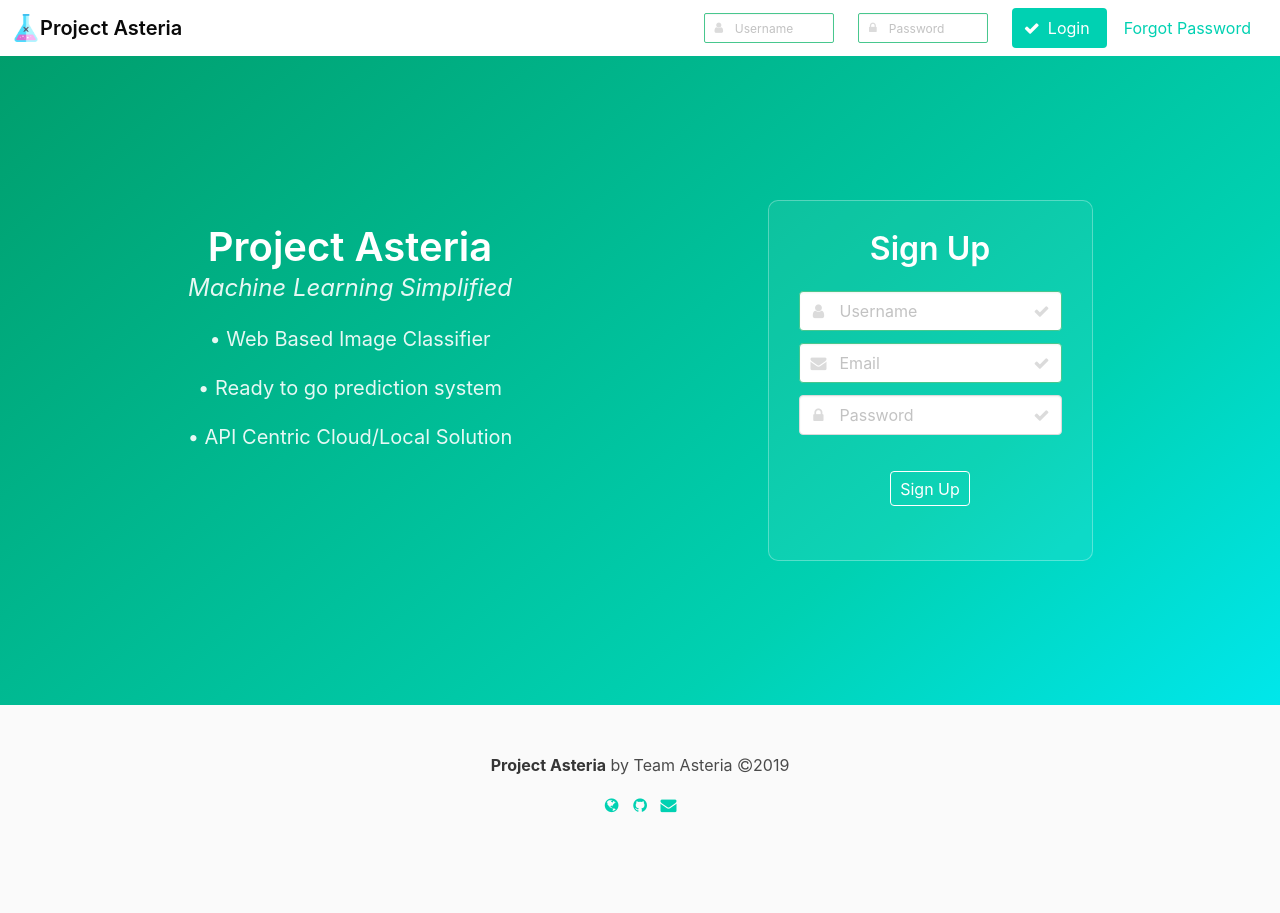
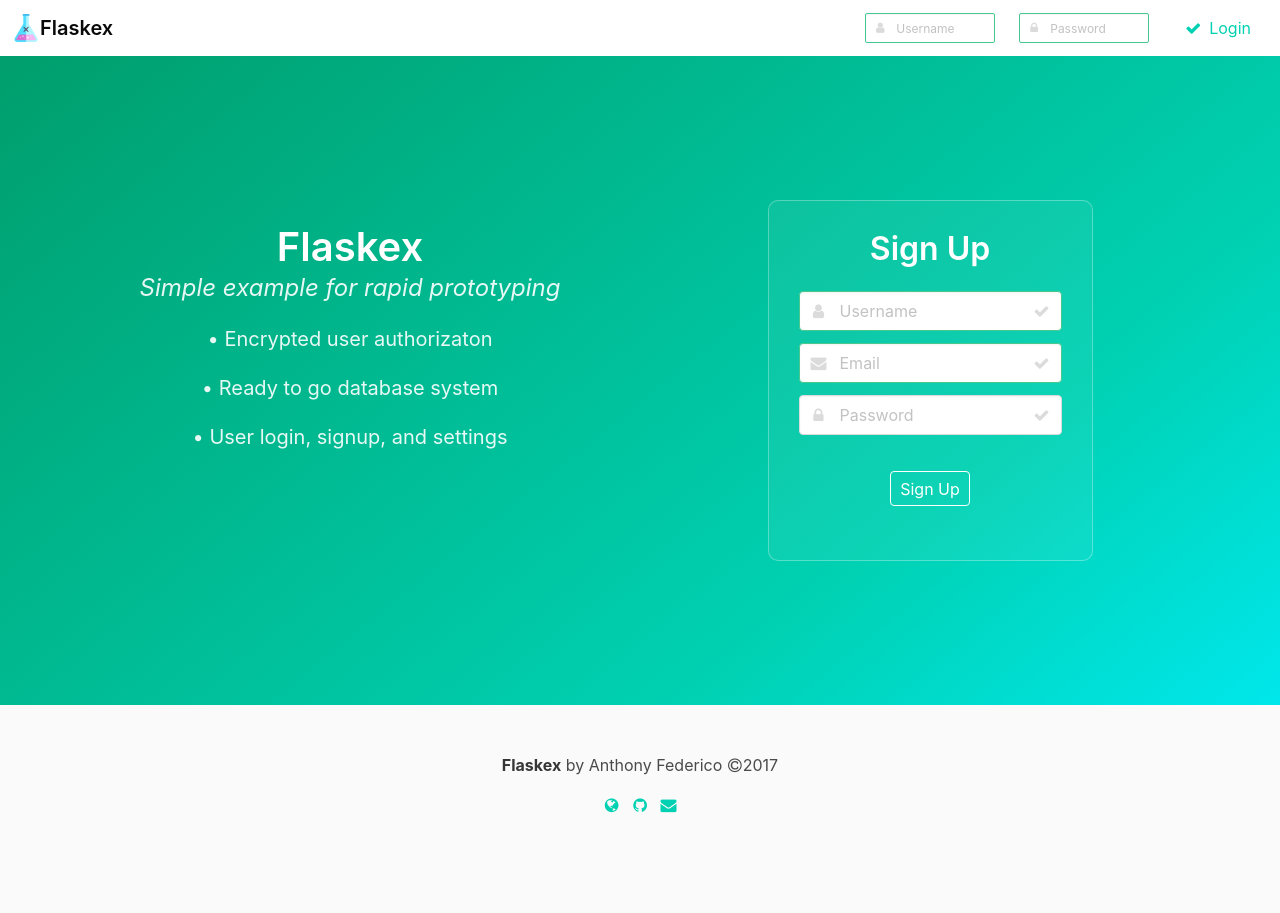
Before and after one commit to projectasteria/FrontEndWebApp, a Flask app: page / in a window 1280 px wide. Run offline with Flask 2, Linux system fonts and the light colour scheme; some libraries are stand-ins or nearby versions.

Commit message:
Rebased Repo from existing Web Framework

```diff
--- a/app.py
+++ b/app.py
@@ -1,4 +1,4 @@
-#!/usr/bin/env python3
+# -*- coding: utf-8 -*-
 
 from scripts import tabledef
 from scripts import forms
@@ -7,33 +7,13 @@ from flask import Flask, redirect, url_for, render_template, request, session
 import json
 import sys
 import os
-import requests
-from database import *
-from flask_sqlalchemy import SQLAlchemy
 
 app = Flask(__name__)
-app.config['SECRET_KEY'] = 'lablam.2017'
-app.config['RECAPTCHA_USE_SSL']= False
-app.config['RECAPTCHA_PUBLIC_KEY']='6LfZHqAUAAAAAFGzv6sjoJmxFbbzt1o9w7U64_MI'
-app.config['RECAPTCHA_PRIVATE_KEY']='6LfZHqAUAAAAAFGXgFIKGNJEnAUajcrL3CGT5QdW'
-app.config['RECAPTCHA_OPTIONS']= {'theme':'black'}
-# ===========DB STUFF========================================================= #
-app.config['SQLALCHEMY_DATABASE_URI']='sqlite:///arcadia_db.db'
-db=SQLAlchemy(app)
+app.config['SECRET_KEY'] = 'asteria'
 
-class User(db.Model):
-	"""
-	Represents a users of the app
-	"""
-	__tablename__ = "user"
-	id = db.Column(db.Integer, primary_key=True)
-	username = db.Column(db.String(50), nullable=False, index=True, unique=True)
-	password = db.Column(db.String(50),nullable=False)
-	first_name = db.Column(db.String(50), nullable=False)
-	last_name = db.Column(db.String(50),nullable=False)
-	email = db.Column(db.String(128),nullable=False,unique=True)
-	def __repr__(self):
-		return "User {}".format(self.username)
+# Heroku
+# from flask_heroku import Heroku
+# heroku = Heroku(app)
 
 # ======== Routing =========================================================== #
 # -------- Login ------------------------------------------------------------- #
@@ -42,11 +22,10 @@ def login():
     if not session.get('logged_in'):
         form = forms.LoginForm(request.form)
         if request.method == 'POST':
-            print (request.form)
             username = request.form['username'].lower()
             password = request.form['password']
             if form.validate():
-                if validate_password(username, password):
+                if helpers.credentials_valid(username, password):
                     session['logged_in'] = True
                     session['username'] = username
                     return json.dumps({'status': 'Login successful'})
@@ -56,80 +35,51 @@ def login():
     user = helpers.get_user()
     return render_template('home.html', user=user)
 
-@app.route('/add_training_data', methods=['GET', 'POST'])
-def get_experiments():
-	if not session.get('logged_in'):
-		form = forms.LoginForm(request.form)
-		if request.method == 'POST':
-			print (request.form)
-			username = request.form['username'].lower()
-			password = request.form['password']
-			if form.validate():
-				if validate_password(username, password):
-					session['logged_in'] = True
-					session['username'] = username
-					return json.dumps({'status': 'Login successful'})
-				return json.dumps({'status': 'Invalid user/pass'})
-			return json.dumps({'status': 'Both fields required'})
-		return render_template('login.html', form=form)
-	user = helpers.get_user()
-	response = requests.get("http://localhost:5001/experiments/{}".format(session['username']))
-	todos = json.loads(response.text)
-	experiments = (todos['experiments'])
-	return render_template('add_training_data.html', user=user, experiments=experiments)
-
 
 @app.route("/logout")
 def logout():
     session['logged_in'] = False
     return redirect(url_for('login'))
 
-@app.route("/forgotpassword")
-def forgotpassword():
-    return "FORGOT PASSWORD PAGE UNDER CONSTRUCTION"
 
-# # -------- Signup ---------------------------------------------------------- #
+# -------- Signup ---------------------------------------------------------- #
 @app.route('/signup', methods=['GET', 'POST'])
 def signup():
     if not session.get('logged_in'):
         form = forms.LoginForm(request.form)
         if request.method == 'POST':
             username = request.form['username'].lower()
-            #password = helpers.hash_password(request.form['password'])
-            password = request.form['password']
-            email = request.form['email'].lower()
+            password = helpers.hash_password(request.form['password'])
+            email = request.form['email']
             if form.validate():
-                if user_check(username):
-                    if email_check(email):
-                        add_user(username, password, email)
-                        session['logged_in'] = True
-                        session['username'] = username
-                        return json.dumps({'status': 'Signup successful'})
-                    return json.dumps({'status': 'Email already used'})
+                if not helpers.username_taken(username):
+                    helpers.add_user(username, password, email)
+                    session['logged_in'] = True
+                    session['username'] = username
+                    return json.dumps({'status': 'Signup successful'})
                 return json.dumps({'status': 'Username taken'})
-            return json.dumps({'status': 'Invalid Entry'})
+            return json.dumps({'status': 'User/Pass required'})
         return render_template('login.html', form=form)
     return redirect(url_for('login'))
 
 
-# # -------- Settings ---------------------------------------------------------- #
+# -------- Settings ---------------------------------------------------------- #
 @app.route('/settings', methods=['GET', 'POST'])
 def settings():
     if session.get('logged_in'):
         if request.method == 'POST':
             password = request.form['password']
             if password != "":
-                #password = helpers.hash_password(password)
-                password = password
-            update_password(get_user().username, password)
+                password = helpers.hash_password(password)
+            email = request.form['email']
+            helpers.change_user(password=password, email=email)
             return json.dumps({'status': 'Saved'})
-        user = get_user()
-        print (user)
+        user = helpers.get_user()
         return render_template('settings.html', user=user)
     return redirect(url_for('login'))
 
 
-# # ======== Main ============================================================== #
+# ======== Main ============================================================== #
 if __name__ == "__main__":
     app.secret_key = os.urandom(12)  # Generic key for dev purposes only
-    app.run(debug=True, use_reloader=True, host='0.0.0.0')
+    app.run(debug=True, use_reloader=True)
--- a/scripts/forms.py
+++ b/scripts/forms.py
@@ -1,9 +1,9 @@
 # -*- coding: utf-8 -*-
 
 from wtforms import Form, StringField, validators
-from wtforms.fields.html5 import EmailField
+
 
 class LoginForm(Form):
     username = StringField('Username:', validators=[validators.required(), validators.Length(min=1, max=30)])
     password = StringField('Password:', validators=[validators.required(), validators.Length(min=1, max=30)])
-    email = EmailField('Email address', [validators.optional(), validators.Email()])
+    email = StringField('Email:', validators=[validators.optional(), validators.Length(min=0, max=50)])
--- a/scripts/helpers.py
+++ b/scripts/helpers.py
@@ -1,7 +1,6 @@
 # -*- coding: utf-8 -*-
 
 from scripts import tabledef
-#import tabledef
 from flask import session
 from sqlalchemy.orm import sessionmaker
 from contextlib import contextmanager
@@ -36,7 +35,7 @@ def get_user():
 
 def add_user(username, password, email):
     with session_scope() as s:
-        u = tabledef.User(username=username, password=password, email=email)
+        u = tabledef.User(username=username, password=password.decode('utf8'), email=email)
         s.add(u)
         s.commit()
 
@@ -59,7 +58,7 @@ def credentials_valid(username, password):
     with session_scope() as s:
         user = s.query(tabledef.User).filter(tabledef.User.username.in_([username])).first()
         if user:
-            return bcrypt.checkpw(password.encode('utf8'), user.password)
+            return bcrypt.checkpw(password.encode('utf8'), user.password.encode('utf8'))
         else:
             return False
 
--- a/templates/base.html
+++ b/templates/base.html
@@ -2,7 +2,7 @@
 <html lang="en">
   <head>
     <meta charset="utf-8">
-    <meta name="Prateek Vachher" content="Project Asteria">
+    <meta name="Anthony Federico" content="Flaskex">
     <link rel="stylesheet" href="https://cdnjs.cloudflare.com/ajax/libs/bulma/0.6.2/css/bulma.min.css">
     <link rel="stylesheet" href="https://cdnjs.cloudflare.com/ajax/libs/font-awesome/4.7.0/css/font-awesome.min.css">
     <link rel="stylesheet" href="../static/css/style.css">
--- a/templates/login.html
+++ b/templates/login.html
@@ -5,7 +5,7 @@
     <div class="navbar-brand">
       <a class="navbar-item" href="/">
         <img src="https://github.com/anfederico/Flaskex/raw/master/media/flaskex-logo.png" alt="Flaskex">
-        <h6 href="/" class="subtitle"><strong>Project Asteria</strong></h6>
+        <h6 href="/" class="subtitle"><strong>Flaskex</strong></h6>
       </a>
       <div id="navbar-burger-id" class="navbar-burger burger" data-target="navbar-menu-id">
         <span></span>
@@ -34,35 +34,31 @@
                 </span>
             </p>
           </div>
-
         </a>
         <span class="navbar-item">
-          <a id="login-button" class="button is-primary" name = "Hello" value="login">
+          <a id="login-button" class="button is-primary is-inverted">
             <span class="icon">
               <i class="fa fa-check"></i>
             </span>
             <span>Login</span>
           </a>
-          <form action="forgotpassword">
-          <button class="button is-primary is-inverted" type="submit">Forgot Password</button>
-          </form>
         </span>
       </div>
     </div>
   </nav>
 </section>
-<title>Project Asteria</title>
+<title>Flaskex</title>
 <section class="hero is-primary is-bold is-medium">
   <div class="hero-body">
     <div class="container has-text-centered">
       <div class="columns">
         <div class="column is-auto">
           <br>
-          <p class="title is-2">Project Asteria</p>
-          <p class="subtitle is-4"><i>Machine Learning Simplified</i></p>
-          <p class="subtitle is-5">&#x2022 Web Based Image Classifier</p>
-          <p class="subtitle is-5">&#x2022 Ready to go prediction system</p>
-          <p class="subtitle is-5">&#x2022 API Centric Cloud/Local Solution</p>
+          <p class="title is-2">Flaskex</p>
+          <p class="subtitle is-4"><i>Simple example for rapid prototyping</i></p>
+          <p class="subtitle is-5">&#x2022 Encrypted user authorizaton</p>
+          <p class="subtitle is-5">&#x2022 Ready to go database system</p>
+          <p class="subtitle is-5">&#x2022 User login, signup, and settings</p>
         </div>
         <div class="column is-auto">
           <div id="signup-box" class="signup-box">
@@ -81,7 +77,7 @@
               </div>
               <div class="field">
                 <p class="control has-icons-left has-icons-right">
-                  <input id="signup-mail" class="input is-success" type="email" placeholder="Email">
+                  <input id="signup-mail" class="input is-success" type="text" placeholder="Email">
                   <span class="icon is-small is-left">
                     <i class="fa fa-envelope"></i>
                   </span>
@@ -118,19 +114,19 @@
     <div class="container">
       <div class="content has-text-centered">
         <p>
-          <strong>Project Asteria</strong> by Team Asteria
+          <strong>Flaskex</strong> by Anthony Federico
           <span class="icon is-small">
             <i class="fa fa-copyright"></i>
-          </span>2019</a>
+          </span>2017</a>
         </p>
         <p>
-          <a class="icon has-text-primary" href="https://prateekv.com" target="_blank">
+          <a class="icon has-text-primary" href="https://github.com/anfederico" target="_blank">
             <i class="fa fa-globe"></i>
           </a>
-          <a class="icon has-text-primary" href="https://github.com/prateekvachher" target="_blank">
+          <a class="icon has-text-primary" href="https://github.com/anfederico" target="_blank">
             <i class="fa fa-github"></i>
           </a>
-          <a class="icon has-text-primary" href="mailto:prateekv2804@gmail.com" target="_blank">
+          <a class="icon has-text-primary" href="mailto:anfederico@github.user" target="_blank">
             <i class="fa fa-envelope"></i>
           </a>
         </p>
--- a/templates/settings.html
+++ b/templates/settings.html
@@ -18,7 +18,7 @@
           </div>
           <div class="field">
             <p class="control has-icons-left">
-              <input id="settings-mail" class="input is-success" readonly="readonly" type="text" placeholder="{{user.email}}">
+              <input id="settings-mail" class="input is-success" type="text" placeholder="{{user.email}}">
               <span class="icon is-small is-left">
                 <i class="fa fa-envelope"></i>
               </span>
--- a/test.py
+++ /dev/null
@@ -1 +0,0 @@
-print ("Hello")
```
Also changed, not shown: database.py (deleted, +0 -60 lines), db_helpers.py (deleted, +0 -20 lines), models.py (deleted, +0 -23 lines), requirements.txt (+7 -8 lines), scripts/tabledef.py (+6 -1 lines), templates/add_training_data.html (deleted, +0 -42 lines), templates/home.html (+1 -26 lines), templates/navbar.html (+3 -28 lines), README.md (deleted), accounts.db, arcadia_db.db (deleted), scripts/accounts.db (deleted), 1 other file.
